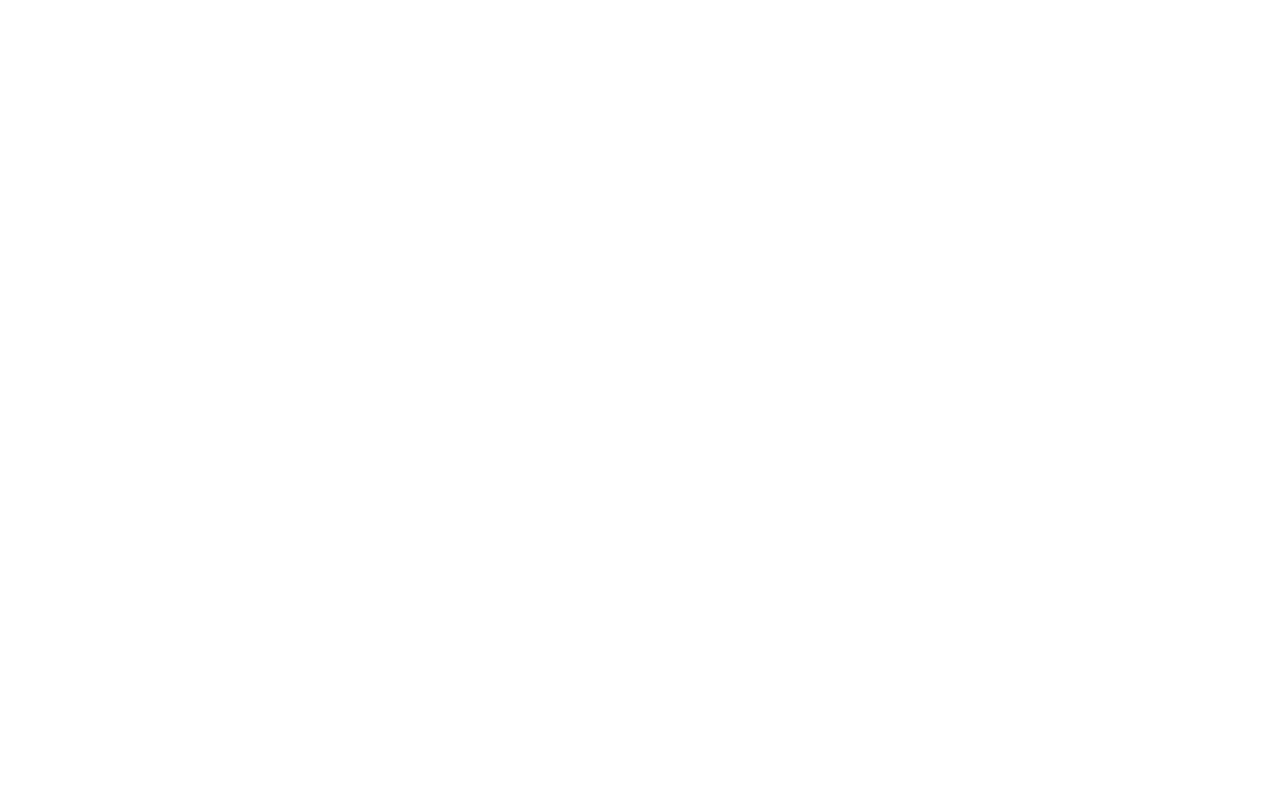
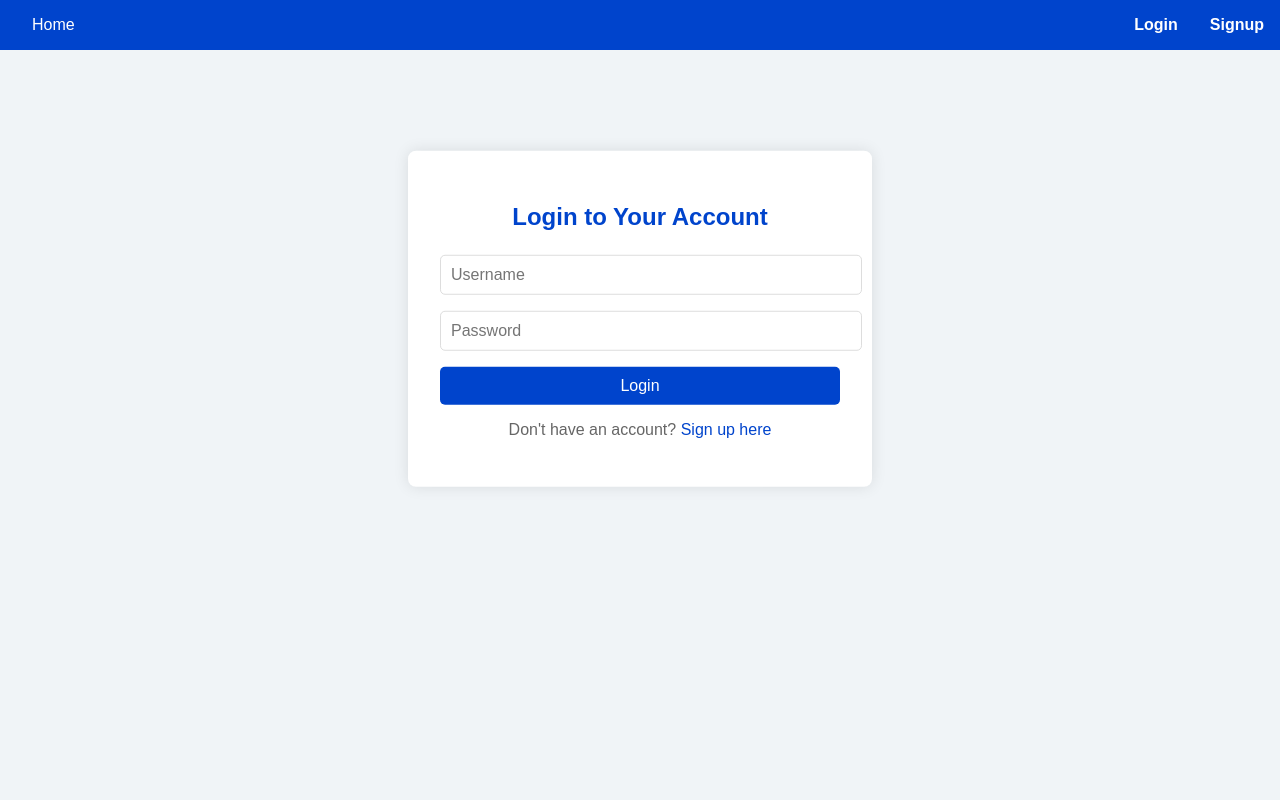
Before and after one commit to Alpine-Hacks/HikmatApp, a Flask app: page /login in a window 1280 px wide. Before the commit the page is empty. Run offline with Flask 3, Linux system fonts and the light colour scheme.

Commit message:
setup login sign up pages

```diff
--- a/app/routes.py
+++ b/app/routes.py
@@ -9,3 +9,7 @@ def index():
 @bp.route('/login')
 def login():
     return render_template('login.html')  # Renders the login page
+
+@bp.route('/signup')
+def signup():
+    return render_template('signup.html')  # Renders the signup page
--- a/app/static/css/styles.css
+++ b/app/static/css/styles.css
@@ -1,41 +1,114 @@
-body {
-    font-family: Arial, sans-serif;
+/* General Styles */
+body, html {
     margin: 0;
     padding: 0;
-    background-color: #f9f9f9;
+    font-family: Arial, sans-serif;
+    background-color: #f0f4f7;
+}
+
+h1, h2 {
+    color: #333;
+}
+
+p {
+    color: #666;
+}
+
+a {
+    text-decoration: none;
 }
 
 header {
-    background-color: #004080;
-    padding: 10px 20px;
-    color: #ffffff;
+    background-color: #0044cc;
+    padding: 1rem;
+}
+
+header nav {
+    display: flex;
+    justify-content: space-between;
+    align-items: center;
 }
 
 header nav a {
-    color: #ffffff;
-    text-decoration: none;
-    margin: 0 15px;
-    font-size: 16px;
+    color: white;
+    margin-left: 1rem;
 }
 
-header nav a:hover {
-    text-decoration: underline;
+.auth-links {
+    display: flex;
+    justify-content: flex-end;
+    gap: 1rem;
 }
 
-main {
-    padding: 20px;
-}
-
-h1 {
-    color: #333333;
+.auth-links a {
+    color: white;
+    font-weight: bold;
 }
 
 footer {
-    background-color: #004080;
-    color: #ffffff;
     text-align: center;
-    padding: 10px 0;
+    padding: 1rem;
+    background-color: #0044cc;
+    color: white;
     position: fixed;
+    width: 100%;
     bottom: 0;
+}
+
+/* Auth Forms (Login & Signup) */
+.auth-container {
+    background-color: white;
     width: 100%;
+    max-width: 400px;
+    margin: 0 auto;
+    padding: 2rem;
+    box-shadow: 0 0 15px rgba(0, 0, 0, 0.1);
+    border-radius: 8px;
+    text-align: center;
+    position: relative;
+    top: 50%;
+    transform: translateY(30%);
 }
+
+.auth-container h2 {
+    color: #0044cc;
+    margin-bottom: 1.5rem;
+}
+
+.auth-container input {
+    width: 100%;
+    padding: 10px;
+    margin-bottom: 1rem;
+    border: 1px solid #ddd;
+    border-radius: 5px;
+    font-size: 1rem;
+}
+
+.auth-container input:focus {
+    border-color: #0044cc;
+    outline: none;
+}
+
+.auth-container button {
+    width: 100%;
+    padding: 10px;
+    background-color: #0044cc;
+    color: white;
+    border: none;
+    border-radius: 5px;
+    font-size: 1rem;
+    cursor: pointer;
+}
+
+.auth-container button:hover {
+    background-color: #003399;
+}
+
+.auth-container a {
+    color: #0044cc;
+    text-decoration: none;
+}
+
+.auth-container a:hover {
+    text-decoration: underline;
+}
--- a/app/templates/base.html
+++ b/app/templates/base.html
@@ -10,14 +10,19 @@
     <header>
         <nav>
             <a href="{{ url_for('main.index') }}">Home</a>
-
+            <div class="auth-links">
+                <a href="{{ url_for('main.login') }}">Login</a>
+                <a href="{{ url_for('main.signup') }}">Signup</a>
+            </div>
         </nav>
     </header>
+
     <main>
         {% block content %}{% endblock %}
     </main>
-    <footer>
+
+    <!-- <footer>
         <p>&copy; 2024 HikmatApp. All rights reserved.</p>
-    </footer>
+    </footer> -->
 </body>
 </html>
--- a/app/templates/login.html
+++ b/app/templates/login.html
@@ -0,0 +1,15 @@
+{% extends 'base.html' %}
+
+{% block title %}Login - HikmatApp{% endblock %}
+
+{% block content %}
+    <div class="auth-container">
+        <h2>Login to Your Account</h2>
+        <form method="POST" action="{{ url_for('main.login') }}">
+            <input type="text" name="username" placeholder="Username" required>
+            <input type="password" name="password" placeholder="Password" required>
+            <button type="submit">Login</button>
+        </form>
+        <p>Don't have an account? <a href="{{ url_for('main.signup') }}">Sign up here</a></p>
+    </div>
+{% endblock %}
```
Also changed, not shown: app/templates/index.html (+5 -6 lines), app/templates/signup.html (+17 -0 lines).
